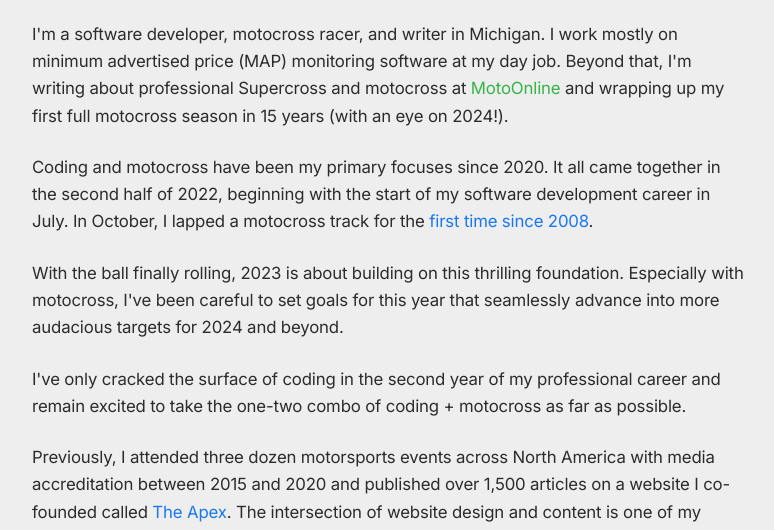
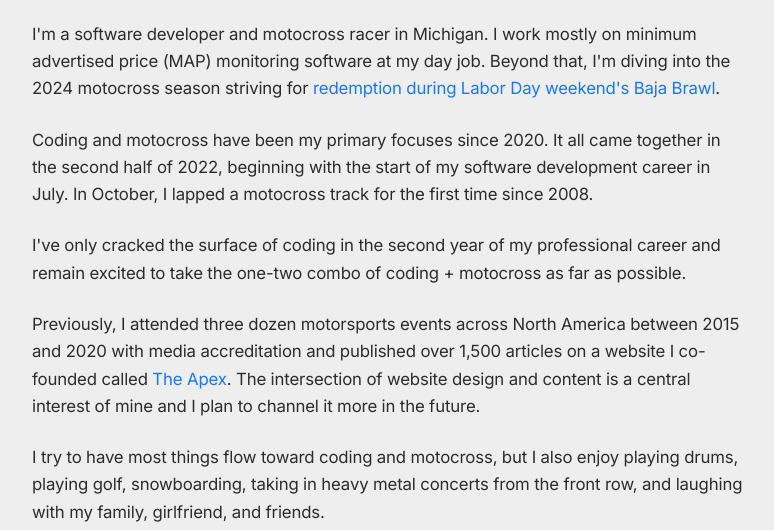
Before and after one commit to AaronRDurant/aaron-durant, a Gatsby site: page /about in a window 1280 px wide. Shown: the part 264-794 px from the top of the page, without its empty margins (60-834 px from the left). Built offline with nearby package versions, Linux system fonts and the light colour scheme; Gatsby itself is replaced by a stand-in of ours.

Commit message:
Updated text and images

```diff
--- a/gatsby-config.js
+++ b/gatsby-config.js
@@ -4,7 +4,7 @@ module.exports = {
     description: `Software developer and motocross racer.`,
     twitter: `aarondurant80`,
     siteUrl: `https://aarondurant.com`,
-    image: `/Aaron-Durant-2023-Baja-Brawl-motocross.jpg`,
+    image: `/Aaron-Durant-2024-FTA-motocross-gear.jpg`,
   },
   plugins: [
     `gatsby-plugin-image`,
--- a/src/pages/about.js
+++ b/src/pages/about.js
@@ -17,42 +17,26 @@ const About = () => {
             <section className="segment small">
               <div className="post-content">
                 <p>
-                  I'm a software developer, motocross racer, and writer in
-                  Michigan. I work mostly on minimum advertised price (MAP)
-                  monitoring software at my day job. Beyond that, I'm writing
-                  about professional Supercross and motocross at{" "}
+                  I'm a software developer and motocross racer in Michigan. I
+                  work mostly on minimum advertised price (MAP) monitoring
+                  software at my day job. Beyond that, I'm diving into the 2024
+                  motocross season striving for{" "}
                   <a
-                    href="https://www.motoonline.com"
+                    href="https://www.youtube.com/watch?v=bX5NcJnT1H8"
                     target="_blank"
                     rel="noreferrer"
-                    className="motoonline"
                   >
-                    MotoOnline
-                  </a>{" "}
-                  and wrapping up my first full motocross season in 15 years
-                  (with an eye on 2024!).
+                    redemption during Labor Day weekend's Baja Brawl
+                  </a>
+                  .
                 </p>
 
                 <p>
                   Coding and motocross have been my primary focuses since 2020.
                   It all came together in the second half of 2022, beginning
                   with the start of my software development career in July. In
-                  October, I lapped a motocross track for the{" "}
-                  <a
-                    href="https://www.youtube.com/watch?v=vx0bHlUrSGw"
-                    target="_blank"
-                    rel="noreferrer"
-                  >
-                    first time since 2008
-                  </a>
-                  .
-                </p>
-
-                <p>
-                  With the ball finally rolling, 2023 is about building on this
-                  thrilling foundation. Especially with motocross, I've been
-                  careful to set goals for this year that seamlessly advance
-                  into more audacious targets for 2024 and beyond.
+                  October, I lapped a motocross track for the first time since
+                  2008.
                 </p>
 
                 <p>
@@ -63,7 +47,7 @@ const About = () => {
 
                 <p>
                   Previously, I attended three dozen motorsports events across
-                  North America with media accreditation between 2015 and 2020
+                  North America between 2015 and 2020 with media accreditation
                   and published over 1,500 articles on a website I co-founded
                   called{" "}
                   <a
@@ -73,16 +57,15 @@ const About = () => {
                   >
                     The Apex
                   </a>
-                  . The intersection of website design and content is one of my
-                  central passions, and I plan to channel it more in the future
-                  as time allows and my career progresses.
+                  . The intersection of website design and content is a central
+                  interest of mine and I plan to channel it more in the future.
                 </p>
 
                 <p>
                   I try to have most things flow toward coding and motocross,
-                  but I also enjoy playing golf, playing drums, snowboarding,
-                  attending heavy metal concerts, and laughing with family and
-                  friends.
+                  but I also enjoy playing drums, playing golf, snowboarding,
+                  taking in heavy metal concerts from the front row, and
+                  laughing with my family, girlfriend, and friends.
                 </p>
 
                 <StaticImage
```
Also changed, not shown: src/pages/index.js (+7 -5 lines), src/pages/projects.js (+33 -31 lines), static/aaron-durant-chicago-card.jpg (deleted), 4 other files.
